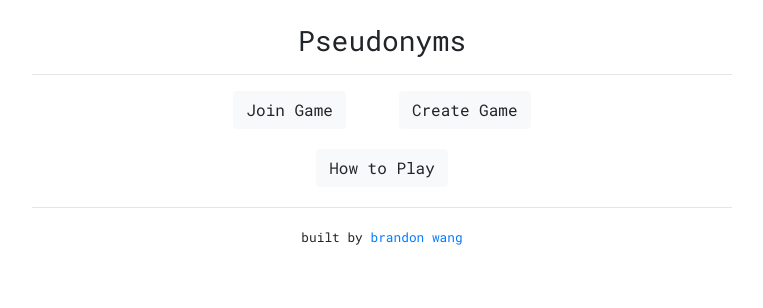
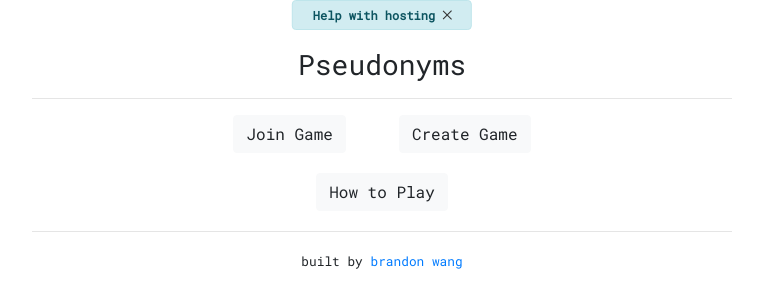
Before and after one commit to coconut750750/pseudonyms, a React (Create React App) app in the folder client/: page / in a window 1280 px wide. Shown: the top 308 px of the page, without its empty margins (258-1021 px from the left). Built offline with nearby package versions, Linux system fonts and the light colour scheme.

Commit message:
add donate link

```diff
--- a/client/src/App.js
+++ b/client/src/App.js
@@ -9,6 +9,7 @@ import Create from './views/Create';
 import Join from './views/Join';
 import Game from './views/Game';
 
+import Donate from './components/Donate';
 import Footer from './components/Footer';
 
 const HOME = "home";
@@ -85,6 +86,7 @@ function App() {
 
   return (
     <div className="App">
+      <Donate/>
       <br/>
         <h3>Pseudonyms</h3>
       <hr/>
--- /dev/null
+++ b/client/src/components/Donate.css
@@ -0,0 +1,51 @@
+.donate {
+    font-size: 75%;
+    display: inline-block;
+    line-height: 1;
+    padding-top: 0.5rem;
+    padding-bottom: 0.5rem;
+    padding-right: 1.25rem;
+    padding-left: 1.25rem;
+    position: fixed;
+
+    left: 50%;
+    transform: translateX(-50%);
+}
+
+.donate a {
+    font-weight: 700;
+    color: #0c5460;
+}
+
+.badge-x {
+    padding: 0;
+    border: none;
+    background-color: #00000000;
+    cursor: pointer;
+}
+
+.badge-x span {
+    margin-left: 12px;
+    margin-right: 4px;
+}
+
+.badge-x span:hover {
+  opacity: 1;
+}
+
+.badge-x span:before,
+.badge-x span:after {
+  position: absolute;
+  content: ' ';
+  height: 12px;
+  width: 1.2px;
+  background-color: #333;
+}
+
+.badge-x span:before {
+  transform: rotate(45deg);
+}
+
+.badge-x span:after {
+  transform: rotate(-45deg);
+}
--- /dev/null
+++ b/client/src/components/Donate.js
@@ -0,0 +1,24 @@
+import React, { useState } from 'react';
+
+import "./Donate.css";
+
+export default function Donate(props) {
+  const [display, setDisplay] = useState(true);
+
+  if (display) {
+    return (
+      <div>
+        <div className="donate alert alert-info" role="alert">
+          <a href="https://www.paypal.me/brandonw4">Help with hosting</a>
+
+          <button className="badge-x" onClick={() => setDisplay(false)}>
+            <span/>
+          </button>
+        </div>
+        <br/>
+      </div>
+    );
+  } else {
+    return <br/>
+  }
+}
```
